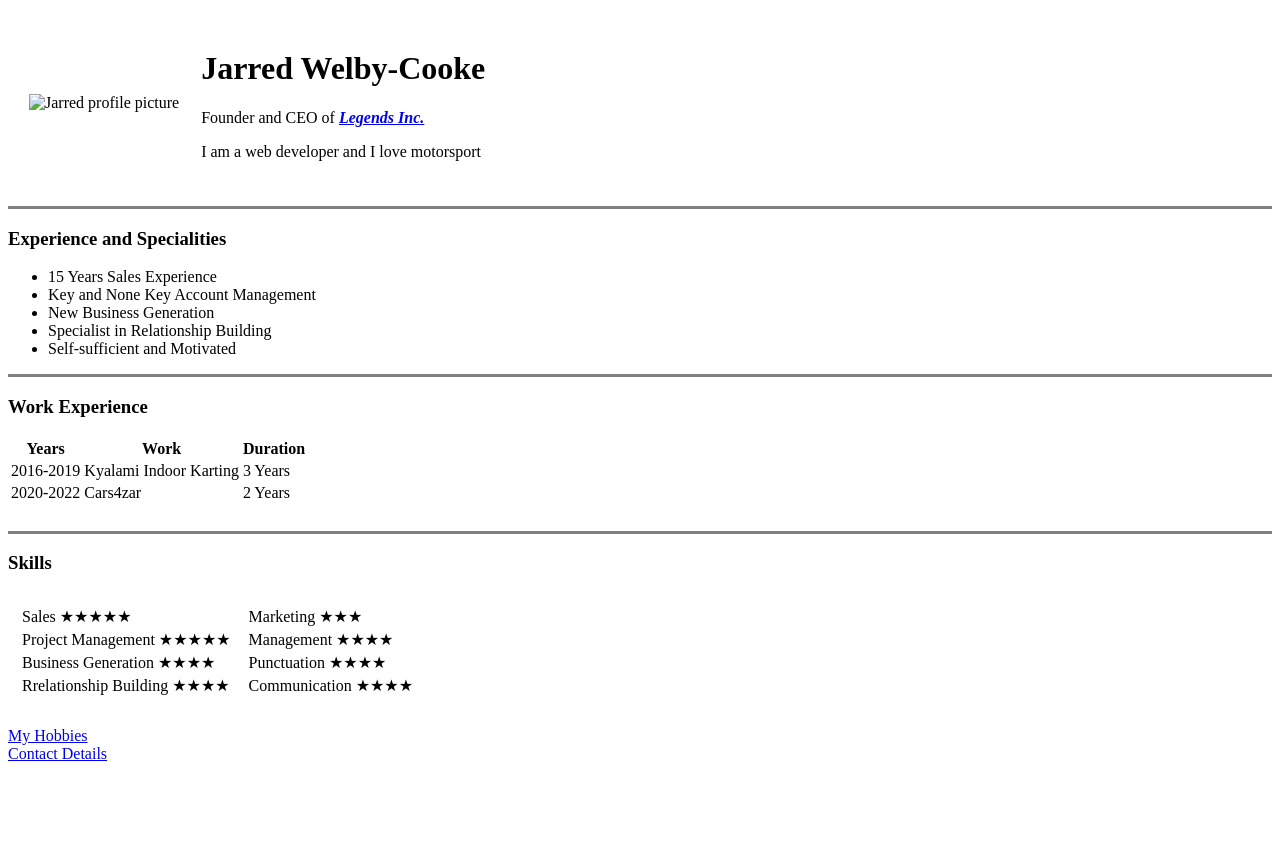
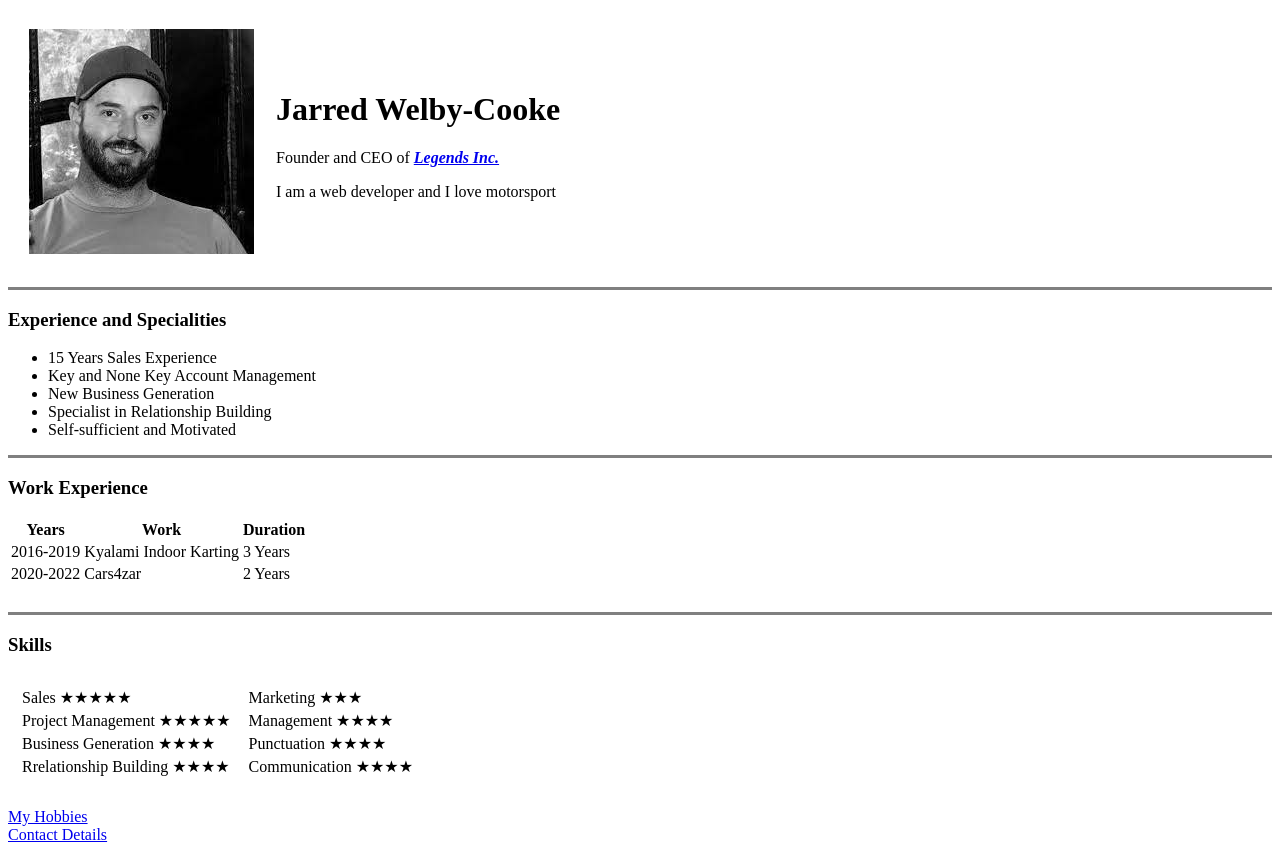
Before and after one commit to Jarred86/CV, a plain HTML site: page index.html in a window 1280 px wide. Before the commit the page ends 800 px from the top, so only its background shows below. Drawn offline with Linux system fonts and the light colour scheme.

Commit message:
Update index.html

```diff
--- a/index.html
+++ b/index.html
@@ -9,7 +9,7 @@
 <body>
   <table cellspacing="20">
     <tr>
-      <td> <img src="images/Jarred.jfif" alt="Jarred profile picture"></td>
+      <td> <img src="Jarred.jfif" alt="Jarred profile picture"></td>
       <td>
         <h1>Jarred Welby-Cooke</h1>
         <p>Founder and CEO of <em><strong><a href="https://encrypted-tbn0.gstatic.com/images?q=tbn:ANd9GcSeRYtGOnjgqaVa_fZhyGPGjppwpqIkpzZ8Xm5XEVlP&s">Legends Inc.</a></strong></em></p>
```
